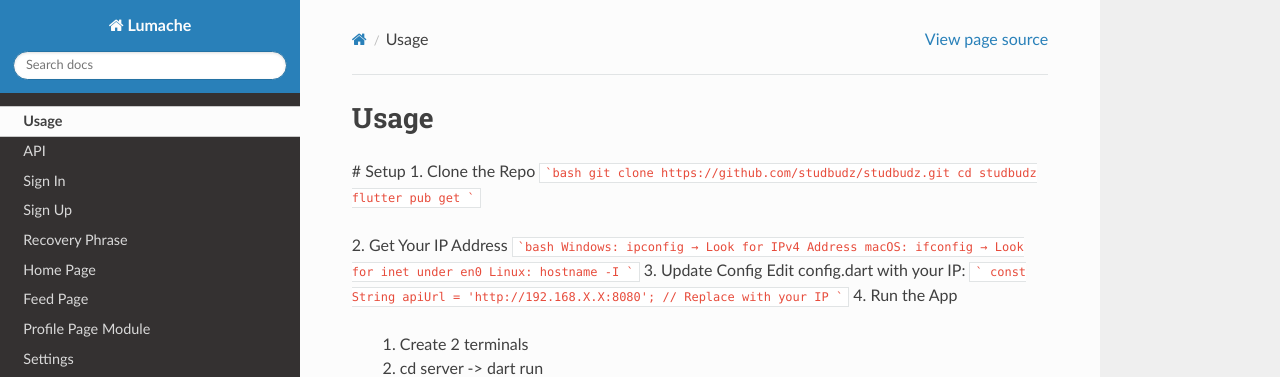
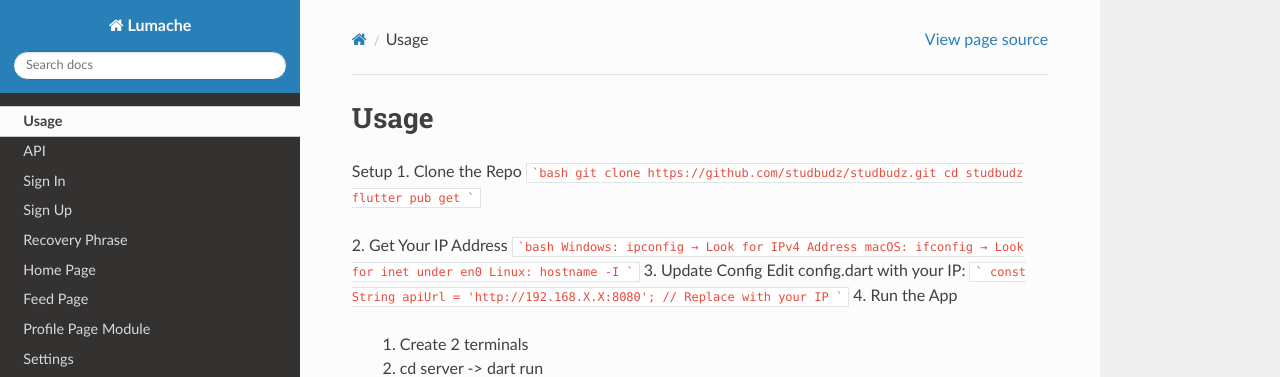
Before and after one commit to Basnoo05/rtd-tutorial, a Sphinx documentation site: the page built from docs/source/usage.rst, in a window 1280 px wide. Shown: the top 377 px of the page. Built offline with Sphinx 7.4.7 and the Read the Docs theme 3.1.0, drawn with Linux system fonts in a browser that asks for light colours.

````diff
--- a/docs/source/usage.rst
+++ b/docs/source/usage.rst
@@ -1,7 +1,7 @@
 Usage
 =====
 
-#  Setup
+Setup
 1. Clone the Repo
 ```bash
 git clone https://github.com/studbudz/studbudz.git
````
